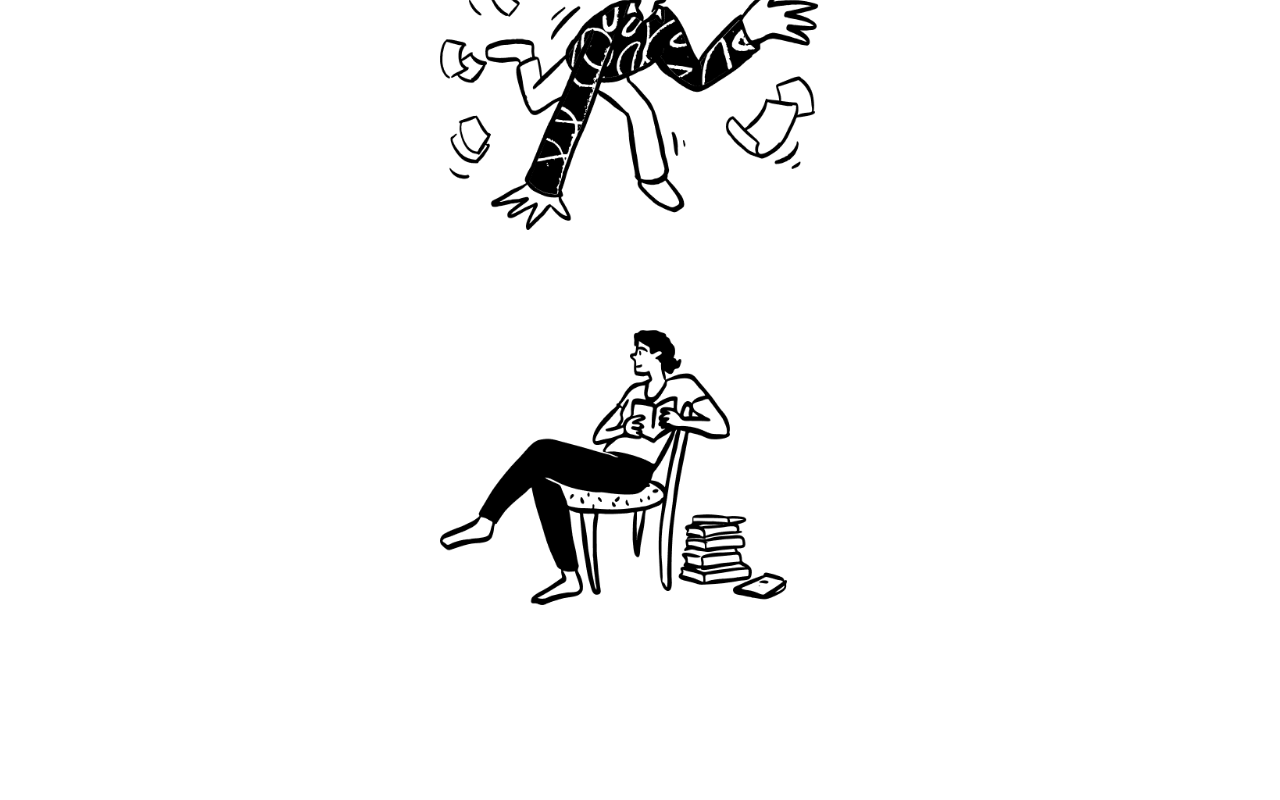
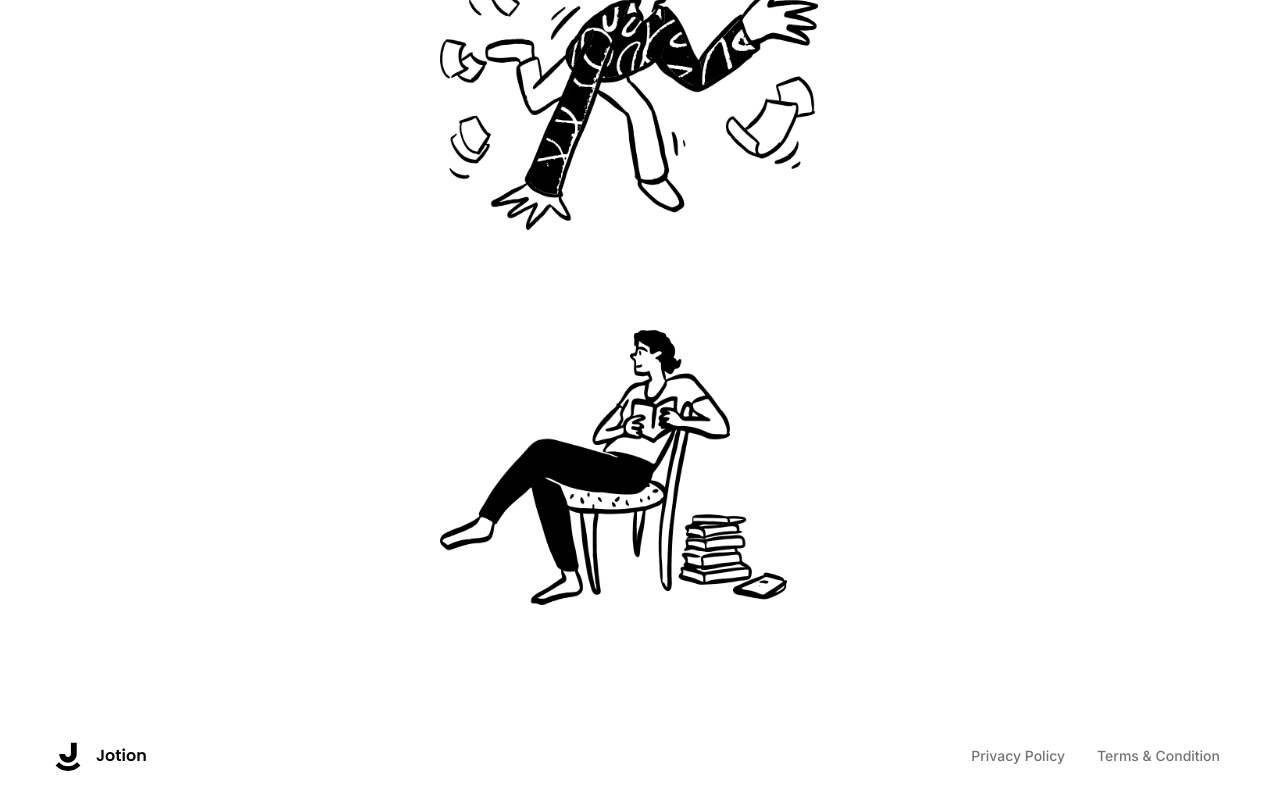
Before and after one commit to zhijiee/notion-clone, a Next.js app: page / in a window 1280 px wide. Shown: the part 468-1268 px from the top of the page. Before the commit the page ends 1148 px from the top, so only its background shows below. Built offline with nearby package versions, Linux system fonts and the light colour scheme.

Commit message:
Added Footer

```diff
--- /dev/null
+++ b/app/(marketing)/_components/footer.tsx
@@ -0,0 +1,18 @@
+import { Button } from "@/components/ui/button";
+import { Logo } from "./logo";
+
+export const Footer = () => {
+  return (
+    <div className="flex items-center w-full p-6 bg-background z-50">
+      <Logo />
+      <div className="md:ml-auto w-full justify-between md:justify-end flex items-center gap-x-2 text-muted-foreground">
+        <Button variant="ghost" size="sm">
+          Privacy Policy
+        </Button>
+        <Button variant="ghost" size="sm">
+          Terms & Condition
+        </Button>
+      </div>
+    </div>
+  );
+};
--- /dev/null
+++ b/app/(marketing)/_components/logo.tsx
@@ -0,0 +1,18 @@
+import Image from "next/image";
+import { Poppins } from "next/font/google";
+
+import { cn } from "@/lib/utils";
+
+const font = Poppins({
+  subsets: ["latin"],
+  weight: ["400", "600"],
+});
+
+export const Logo = () => {
+  return (
+    <div className="hidden md:flex items-center gap-x-2">
+      <Image src="/logo.svg" height="40" width="40" alt="Logo" />
+      <p className={cn("font-semibold", font.className)}>Jotion</p>
+    </div>
+  );
+};
--- a/app/(marketing)/page.tsx
+++ b/app/(marketing)/page.tsx
@@ -2,15 +2,16 @@ import { Button } from "@/components/ui/button";
 import Image from "next/image";
 import { Heading } from "./_components/heading";
 import { Heroes } from "./_components/heroes";
+import { Footer } from "./_components/footer";
 
 const MarketingPage = () => {
   return (
     <div className="min-h-full flex flex-col">
       <div className="flex flex-col items-center justify-center
         md:justify-start text-center gap-y-8 flex-1 px-6 pd-10">
-          <Heading />
-          <Heroes />
-
+        <Heading />
+        <Heroes />
+        <Footer />
       </div>
     </div>
   );
```
